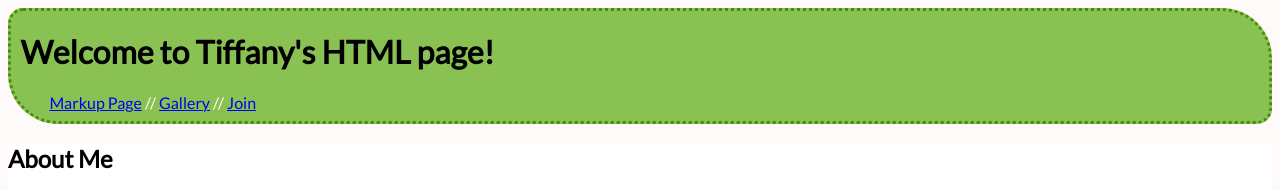
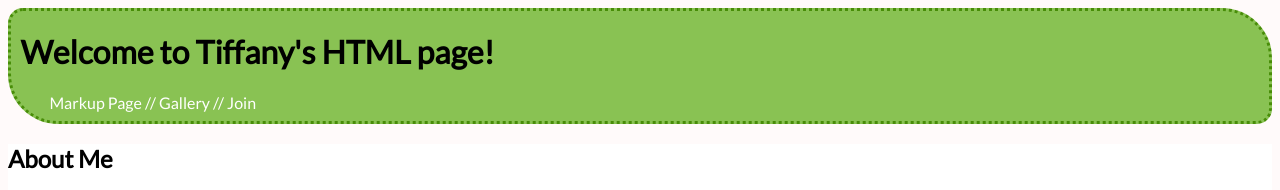
Before and after one commit to tofjinew/wi21-cse110-lab3, a plain HTML site: page index.html in a window 1280 px wide. Shown: the top 190 px of the page. Drawn offline with Linux system fonts and the light colour scheme.

Commit message:
Tweaked links

```diff
--- a/index.html
+++ b/index.html
@@ -8,7 +8,6 @@
     <style>
       body {
         background-color: snow;
-        font-family: 'Lato', sans-serif;
       }
 
       main {
--- a/style.css
+++ b/style.css
@@ -1,3 +1,7 @@
+* {
+  font-family: 'Lato', sans-serif;
+}
+
 header {
   border-style: dotted;
   border-width: 0.1cm;
@@ -12,13 +16,18 @@ header {
 nav {
   color: white;
   padding-left: 0.3in;
+  padding-top: 0cm;
   padding-bottom: 0.1in;
 }
 
+nav a {
+  text-decoration: none;
+}
+
 nav a:link {
-  color: hsl(0, 0, 100);
+  color: white;
 }
 
 nav a:visited {
-  color: hsl(91,100,93);
+  color: #ccecb0;
 }
```
